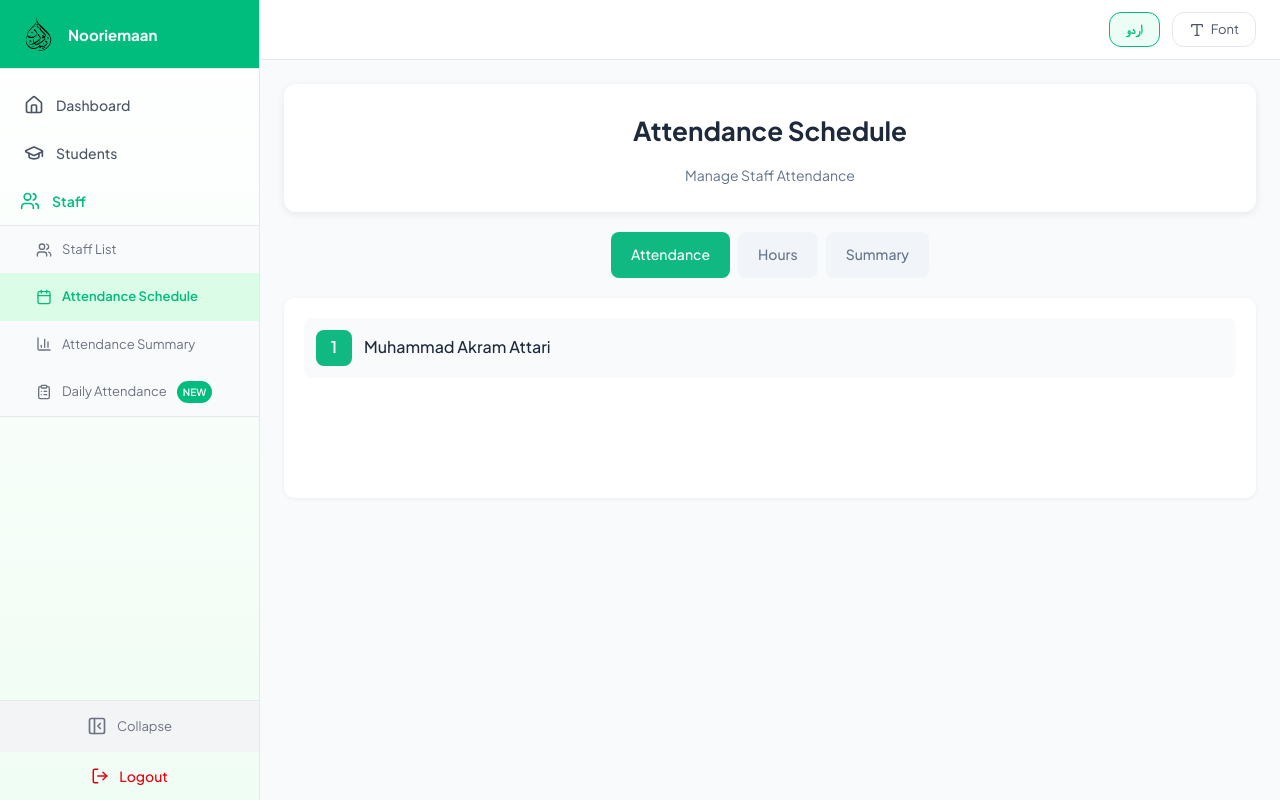
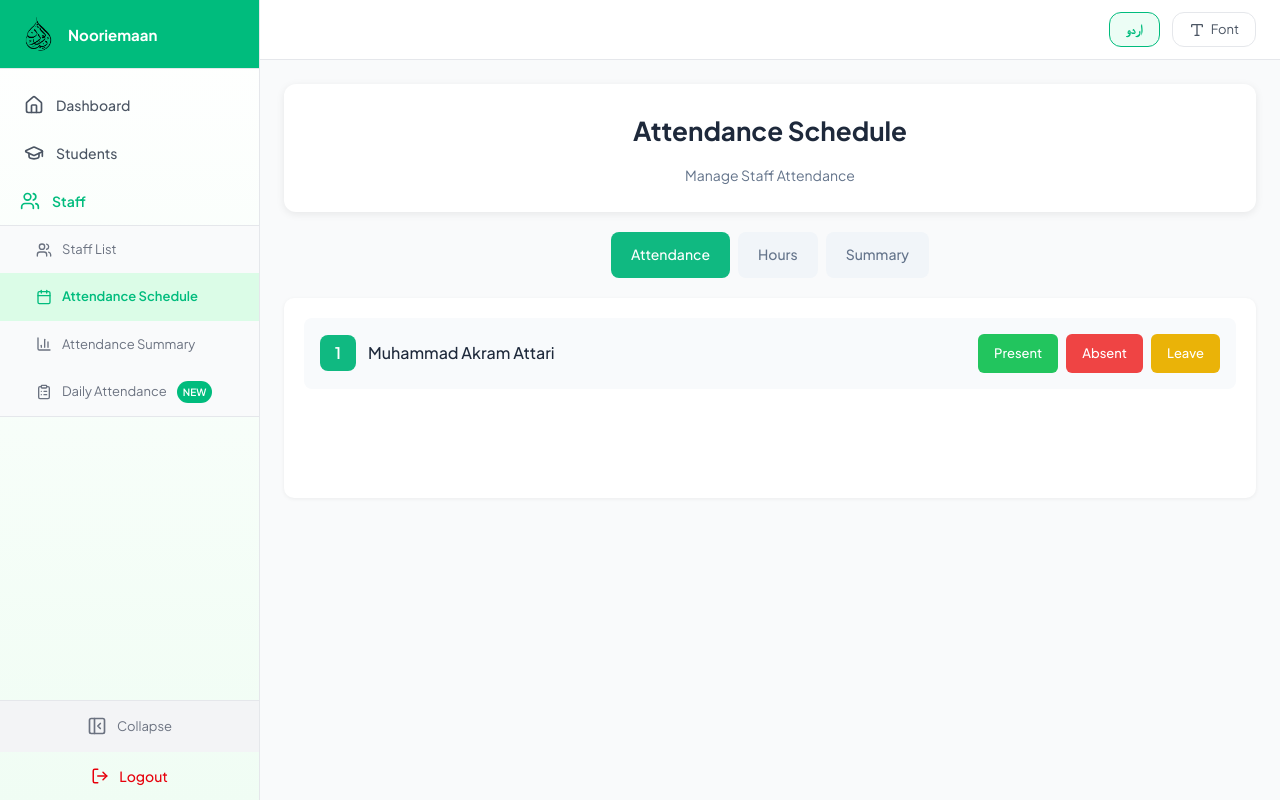
Before and after one commit to Tahiralmadni/Nooriemaan-project, a React (Vite) app: page /teachers/schedule in a window 1280 px wide. Built offline with nearby package versions, Linux system fonts and the light colour scheme; a web font is replaced by a local one.

Commit message:
27 jan 2026 kaam updated

```diff
--- a/src/pages/AttendanceSchedule.jsx
+++ b/src/pages/AttendanceSchedule.jsx
@@ -125,11 +125,15 @@ const AttendanceSchedule = () => {
                         <div style={{
                             display: 'flex',
                             alignItems: 'center',
+                            justifyContent: 'space-between',
                             gap: '12px',
-                            padding: '12px',
+                            padding: '16px',
                             backgroundColor: '#f8fafc',
-                            borderRadius: '8px'
+                            borderRadius: '8px',
+                            flexWrap: 'wrap'
                         }}>
+                            {/* Staff Info */}
+                            <div style={{ display: 'flex', alignItems: 'center', gap: '12px' }}>
                                 <div style={{
                                     width: '36px',
                                     height: '36px',
@@ -146,6 +150,50 @@ const AttendanceSchedule = () => {
                                 <span style={{ fontWeight: '500', color: '#1e293b' }}>
                                     {isRTL ? testStaff.nameUr : testStaff.nameEn}
                                 </span>
+                            </div>
+
+                            {/* Attendance Buttons - 27 Jan */}
+                            <div style={{ display: 'flex', gap: '8px', flexWrap: 'wrap' }}>
+                                <button style={{
+                                    padding: '8px 16px',
+                                    backgroundColor: '#22c55e',
+                                    color: '#ffffff',
+                                    border: 'none',
+                                    borderRadius: '6px',
+                                    cursor: 'pointer',
+                                    fontWeight: '500',
+                                    fontSize: '13px',
+                                    fontFamily: isRTL ? 'var(--font-urdu)' : 'var(--font-english)'
+                                }}>
+                                    {isRTL ? 'حاضر' : 'Present'}
+                                </button>
+                                <button style={{
+                                    padding: '8px 16px',
+                                    backgroundColor: '#ef4444',
+                                    color: '#ffffff',
+                                    border: 'none',
+                                    borderRadius: '6px',
+                                    cursor: 'pointer',
+                                    fontWeight: '500',
+                                    fontSize: '13px',
+                                    fontFamily: isRTL ? 'var(--font-urdu)' : 'var(--font-english)'
+                                }}>
+                                    {isRTL ? 'غیر حاضر' : 'Absent'}
+                                </button>
+                                <button style={{
+                                    padding: '8px 16px',
+                                    backgroundColor: '#eab308',
+                                    color: '#ffffff',
+                                    border: 'none',
+                                    borderRadius: '6px',
+                                    cursor: 'pointer',
+                                    fontWeight: '500',
+                                    fontSize: '13px',
+                                    fontFamily: isRTL ? 'var(--font-urdu)' : 'var(--font-english)'
+                                }}>
+                                    {isRTL ? 'چھٹی' : 'Leave'}
+                                </button>
+                            </div>
                         </div>
                     )}
 
```
Lines whose indentation alone changed are shown as unchanged.
